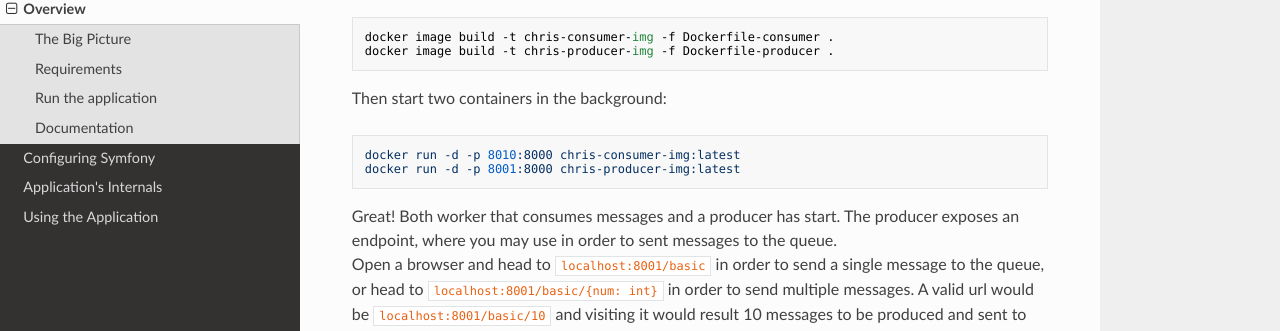
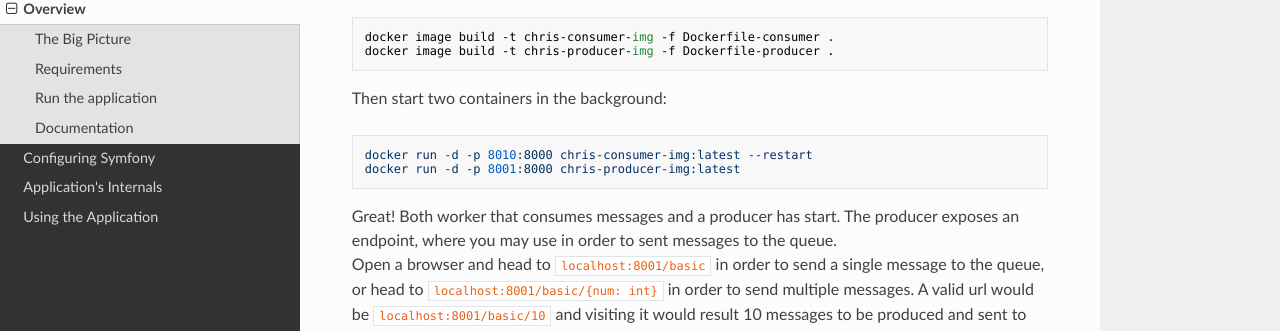
Before and after one commit to mpekchri/SymfonyRabbitMQ, an MkDocs documentation site: the page built from docs/docs/index.md, in a window 1280 px wide and 900 px high, scrolled down 680 px. Shown: the part 112-443 px from the top of the window. Built offline with MkDocs 1.6.1, drawn with Linux system fonts in a browser that asks for light colours; nearby versions of some CDN libraries.

```diff
--- a/docs/docs/index.md
+++ b/docs/docs/index.md
@@ -29,7 +29,7 @@ Start by building the necessary images (skip if already done):
 
 Then start two containers in the background:
 
-    docker run -d -p 8010:8000 chris-consumer-img:latest
+    docker run -d -p 8010:8000 chris-consumer-img:latest --restart
     docker run -d -p 8001:8000 chris-producer-img:latest
 
 Great! Both worker that consumes messages and a producer has start. The producer
```
Also changed, not shown: docs/docs/internals.md (+1 -1 lines), 1 other file.
